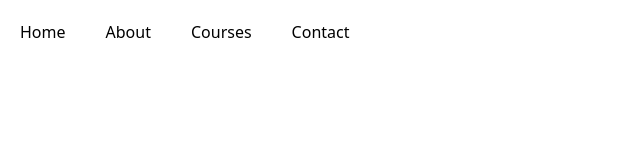
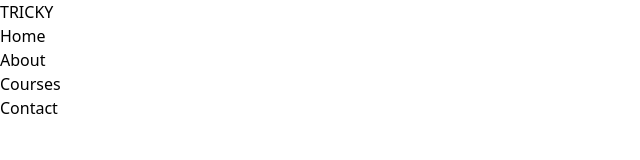
Before and after one commit to sabujrouth/Gym_website, a website: page index.html in a window 1280 px wide. Shown: the whole page, without its empty margins (0-640 px from the left). Drawn offline with nearby package versions, Linux system fonts and the light colour scheme.

Commit message:
Starting

```diff
--- a/index.html
+++ b/index.html
@@ -23,11 +23,14 @@
 <body>
     <nav>
         <div>
-            <ui class="flex flex-row">
-                <li class="p-5"><a>Home</a></li>
-                <li class="p-5"><a>About</a></li>
-                <li class="p-5"><a>Courses</a></li>
-                <li class="p-5"><a>Contact</a></li>
+            <a>
+                <h4>TRICKY</h4>
+            </a>
+            <ui>
+                <li><a>Home</a></li>
+                <li><a>About</a></li>
+                <li><a>Courses</a></li>
+                <li><a>Contact</a></li>
             </ui>
         </div>
     </nav>
```
